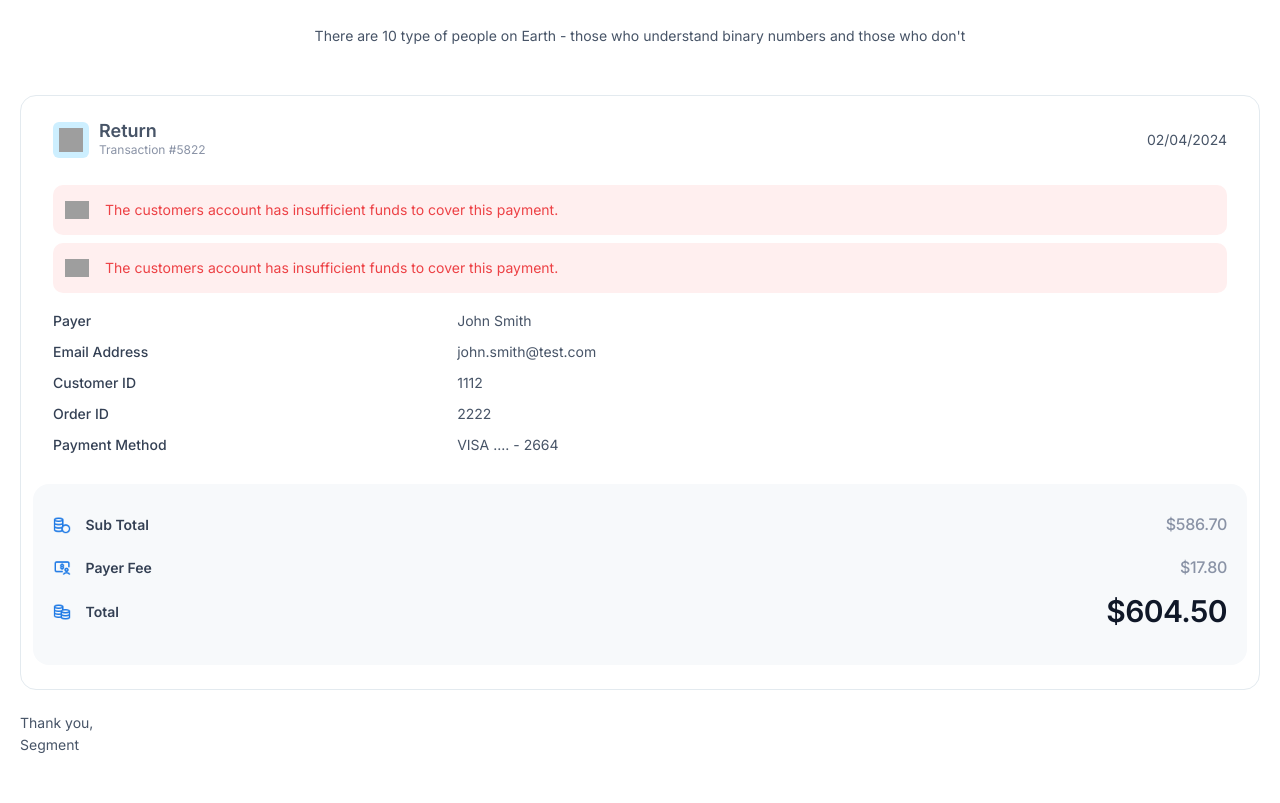
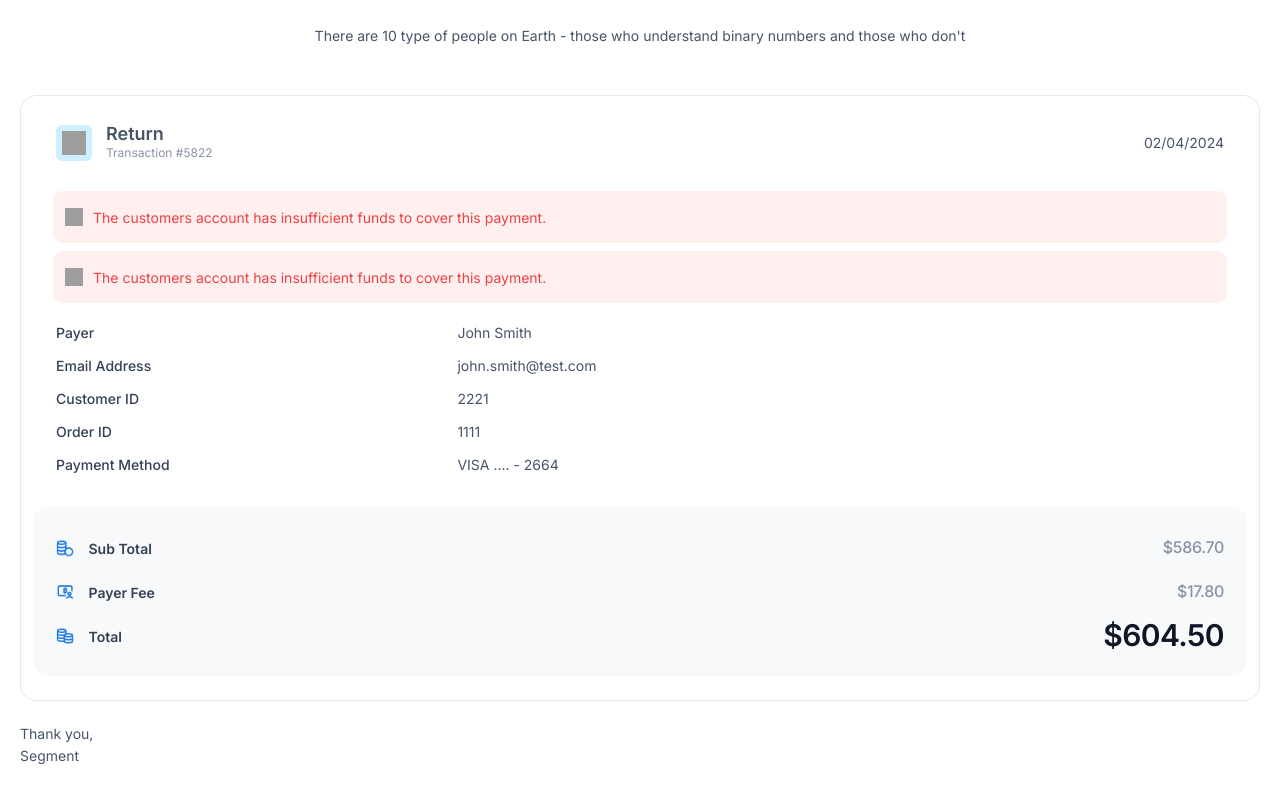
Before and after one commit to dhangoinc/ClientJS, a website: page index.html in a window 1280 px wide. Shown: the part 435-1238 px from the top of the page. Drawn offline with Linux system fonts and the light colour scheme; grey boxes are pictures that could not be loaded.

Commit message:
Switch to a table layout

```diff
--- a/index.html
+++ b/index.html
@@ -27,7 +27,9 @@
 
   <div class="panel">
     <div class="panel-header">
-      <div class="header-left">
+      <table class="table">
+        <tr>
+          <td class="td-transaction-icon">
             <div class="transaction-type-icon-container event-Authorization">
               <!-- Only one image icon will be shown depending on the type of the transaction -->
               <img src="https://res.cloudinary.com/dhango/image/upload/v1711113832/EmailIcons/event-authorization.png" class="transaction-type-icon" alt="Authorization
@@ -44,13 +46,14 @@
               <!--<img src="https://res.cloudinary.com/dhango/image/upload/v1711114003/EmailIcons/event-return.png" class="transaction-type-icon" alt="Return transaction icon" />-->
               <!--<img src="https://res.cloudinary.com/dhango/image/upload/v1711114017/EmailIcons/event-void.png" class="transaction-type-icon" alt="Void transaction icon"/>-->
             </div>
-        <div class="transaction-info">
+          </td>
+          <td>
             <div class="transaction-type">Return</div>
             <div class="transaction-id">Transaction #5822</div>
-        </div>
-      </div>
-      <!-- this should be already preformatted in DTO -->
-      <div class="header-right">02/04/2024</div>
+          </td>
+          <td class="header-right">02/04/2024</td>
+        </tr>
+      </table>
     </div>
 
     <!-- events -->
@@ -71,53 +74,61 @@
     </div>
 
     <!-- transaction details -->
-    <ul class="transaction-details">
-      <li class="key-value">
-        <span class="key">Payer</span>
-        <span class="value">John Smith</span>
-      </li>
-      <li class="key-value">
-        <span class="key">Email Address</span>
-        <span class="value">john.smith@test.com</span>
-      </li>
-      <li class="key-value">
-        <span class="key">Customer ID</span>
-        <span class="value">1112</span>
-      </li>
-      <li class="key-value">
-        <span class="key">Order ID</span>
-        <span class="value">2222</span>
-      </li>
-      <li class="key-value">
-        <span class="key">Payment Method</span>
-        <span class="value">VISA .... - 2664</span>
-      </li>
-    </ul>
+    <table class="table transaction-details">
+      <tr>
+        <td class="key">Payer</td>
+        <td class="value">John Smith</td>
+      </tr>
+      <tr>
+        <td class="key">Email Address</td>
+        <td class="value">john.smith@test.com</td>
+      </tr>
+      <tr>
+        <td class="key">Customer ID</td>
+        <td class="value">2221</td>
+      </tr>
+      <tr>
+        <td class="key">Order ID</td>
+        <td class="value">1111</td>
+      </tr>
+      <tr>
+        <td class="key">Payment Method</td>
+        <td class="value">VISA .... - 2664</td>
+      </tr>
+    </table>
 
     <!-- totals-->
-    <ul class="transaction-totals">
-      <li class="totals-key-value">
-        <span class="totals-key">
+    <div class="transaction-totals">
+      <table class="table">
+        <tr>
+          <td class="totals-key">
             <img src="/icons/email/totals-sub-total.png" class="totals-key-icon"/>
             <span class="totals-key-text">Sub Total</span>
-        </span>
+          </td>
+          <td class="totals-value">
             <span class="totals-value">$586.70</span>
-      </li>
-      <li class="totals-key-value">
-        <span class="totals-key">
+          </td>
+        </tr>
+        <tr>
+          <td class="totals-key">
             <img src="/icons/email/totals-payer-fee.png" class="totals-key-icon"/>
             <span class="totals-key-text">Payer Fee</span>
-        </span>
+          </td>
+          <td class="totals-value">
             <span class="totals-value">$17.80</span>
-      </li>
-      <li class="totals-key-value">
-        <span class="totals-key">
+          </td>
+        </tr>
+        <tr>
+          <td class="totals-key">
             <img src="/icons/email/totals-total.png" class="totals-key-icon"/>
             <span class="totals-key-text">Total</span>
-        </span>
+          </td>
+          <td class="totals-value">
             <span class="totals-value strong">$604.50</span>
-      </li>
-    </ul>
+          </td>
+        </tr>
+      </table>
+    </div>
   </div>
 
   <p class="section-thank-you">
--- a/styles/styles.css
+++ b/styles/styles.css
@@ -67,18 +67,15 @@ h1 {
 }
 
 .panel-header {
-  align-items: center;
-  display: flex;
-  flex-flow: row nowrap;
-  justify-content: space-between;
   margin-bottom: 26px;
 }
 
-.header-left {
-  align-items: center;
-  display: flex;
-  flex-flow: row nowrap;
-  justify-content: flex-start;
+.table {
+  width: 100%;
+}
+
+.td-transaction-icon {
+  width: 36px;
 }
 
 .transaction-type-icon-container {
@@ -145,9 +142,6 @@ h1 {
 }
 
 .header-right {
-  flex-grow: 0;
-  flex-shrink: 0;
-
   color: #475467;
   font-size: 14px;
   font-weight: 400;
@@ -155,25 +149,26 @@ h1 {
 }
 
 .transaction-event {
-  align-items: center;
-  display: flex;
-  flex-flow: row nowrap;
+  position: relative;
   margin-top: 8px;
-  padding: 16px 24px 16px 12px;
+  padding: 16px 24px 16px 40px;
 
   background-color: #ffefef;
   border-radius: 10px;
 }
 
 .transaction-event-icon {
-  flex: 0 0 18px;
   height: 18px;
+  width: 18px;
+
+  position: absolute;
+  top: 50%;
+  left: 12px;
+  transform: translateY(-50%);
+
 }
 
 .transaction-event-text {
-  flex-grow: 1;
-  margin-left: 16px;
-
   color: #ed4145;
   font-size: 14px;
   line-height: 18px;
@@ -181,20 +176,12 @@ h1 {
 
 .transaction-details {
   margin: 12px 0 0;
-  padding: 0;
-  list-style-type: none;
-}
-
-.key-value {
-  align-items: center;
-  display: flex;
-  flex-flow: row nowrap;
-  justify-content: flex-start;
-  padding: 7px 0;
 }
 
 .key {
-  flex: 0 0 30%;
+  padding-top: 7px;
+  padding-bottom: 7px;
+  width: 30%;
 
   color: #344054;
   font-size: 14px;
@@ -202,8 +189,8 @@ h1 {
 }
 
 .value {
-  flex: 0 0 calc(70% - 52px);
-  margin-left: 52px;
+  padding-left: 50px;
+  width: 70%;
 
   color: #475467;
   font-size: 14px;
@@ -212,21 +199,14 @@ h1 {
 
 .transaction-totals {
   margin: 24px -20px 0;
-  padding: 18px 20px 32px;
-
-  list-style-type: none;
+  padding: 18px 20px;
 
   border-radius: 16px;
   background-color: #f7f9fb;
 }
 
-.totals-key-value {
-  align-items: center;
-  display: flex;
-  flex-flow: row nowrap;
-  justify-content: space-between;
-
-  line-height: 42px;
+.totals-key {
+  height: 42px;
 }
 
 .totals-key-icon {
```
Also changed, not shown: 1 other file. Lines whose indentation alone changed are shown as unchanged.
